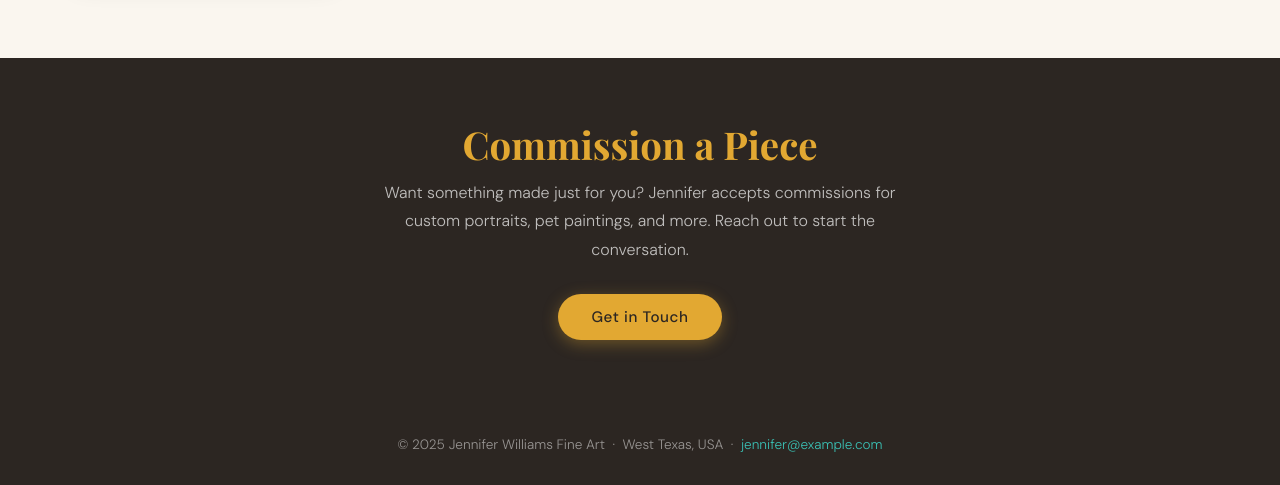
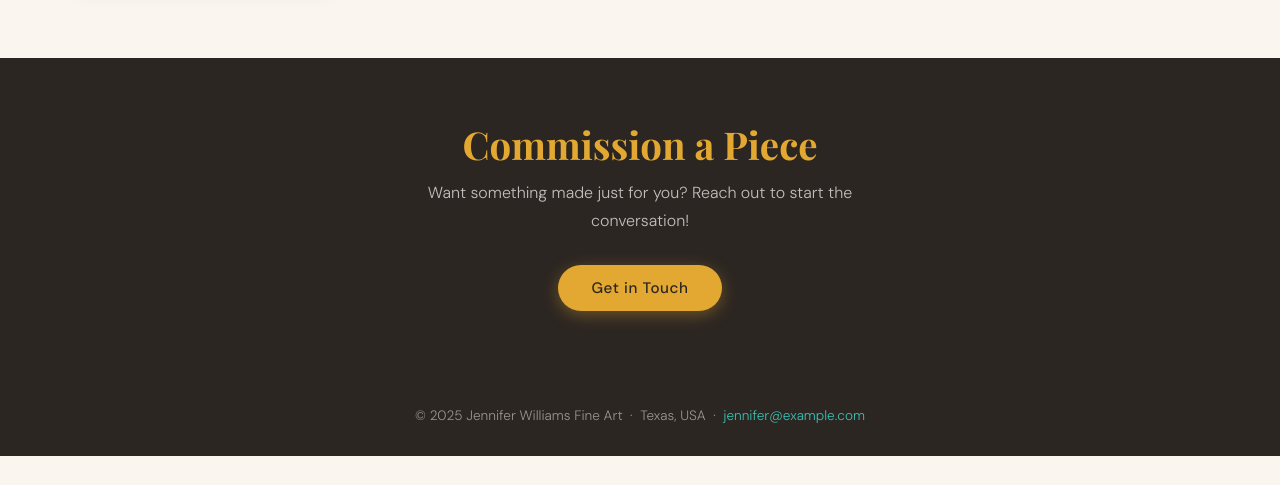
Before and after one commit to AidFryer/jennifer-fine-art, a plain HTML site: page index.html in a window 1280 px wide. Shown: the part 1504-1989 px from the top of the page. After the commit the page ends 1960 px from the top, so only its background shows below. Drawn offline with nearby package versions, Linux system fonts and the light colour scheme; a web font is replaced by a local one.

Commit message:
Add files via upload

```diff
--- a/index.html
+++ b/index.html
@@ -173,12 +173,12 @@
   <!-- COMMISSION -->
   <section class="commission-strip">
     <h2>Commission a Piece</h2>
-    <p>Want something made just for you? Jennifer accepts commissions for custom portraits, pet paintings, and more. Reach out to start the conversation.</p>
+    <p>Want something made just for you? Reach out to start the conversation!</p>
     <a href="mailto:jennifer@example.com?subject=Commission Inquiry" class="btn btn-primary">Get in Touch</a>
   </section>
 
   <footer>
-    <p>© 2025 Jennifer Williams Fine Art &nbsp;·&nbsp; West Texas, USA &nbsp;·&nbsp; <a href="mailto:jennifer@example.com">jennifer@example.com</a></p>
+    <p>© 2025 Jennifer Williams Fine Art &nbsp;·&nbsp; Texas, USA &nbsp;·&nbsp; <a href="mailto:jennifer@example.com">jennifer@example.com</a></p>
   </footer>
 
   <script src="static/navbar.js"></script>
```
Also changed, not shown: about.html (+0 -2 lines).
